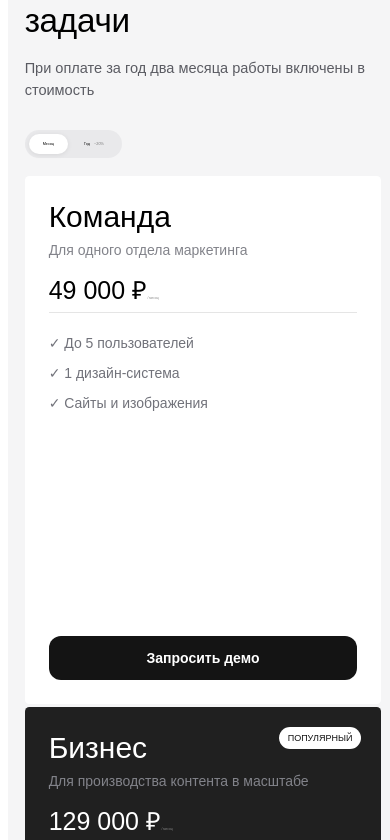
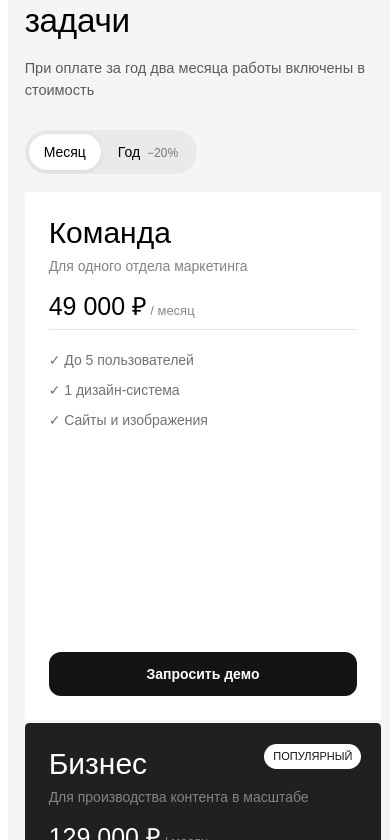
Before and after one commit to Slavafit/Test-tarea-3, a React (Vite) app: page / in a window 390 px wide. Shown: the part 11004-11844 px from the top of the page. Built offline with nearby package versions, Linux system fonts and the light colour scheme.

Commit message:
Increase responsive pricing control text

```diff
--- a/src/extensions.css
+++ b/src/extensions.css
@@ -245,6 +245,10 @@ html.scroll-reveal-enabled .scroll-reveal-group.is-revealed > :nth-child(n + 4)
   .ext-metric-grid > div:nth-child(-n+2) { border-bottom: 1px solid rgb(255 255 255 / 16%); }
   .ext-metric-grid span,
   .ext-metrics > small { font-size: calc(14 / 8.1 * 1vw); line-height: 1.4; }
+  .ext-billing button { padding: 9px 15px; font-size: 14px; line-height: 1.3; }
+  .ext-billing span { font-size: 12px; }
+  .ext-badge { font-size: 11px; line-height: 1.2; }
+  .ext-plans article > strong small { font-size: 13px; line-height: 1.3; }
   .ext-plans { grid-template-columns: 1fr; }
   .ext-lead { grid-template-columns: 1fr; }
   .ext-form-box { max-width: 600px; }
```
